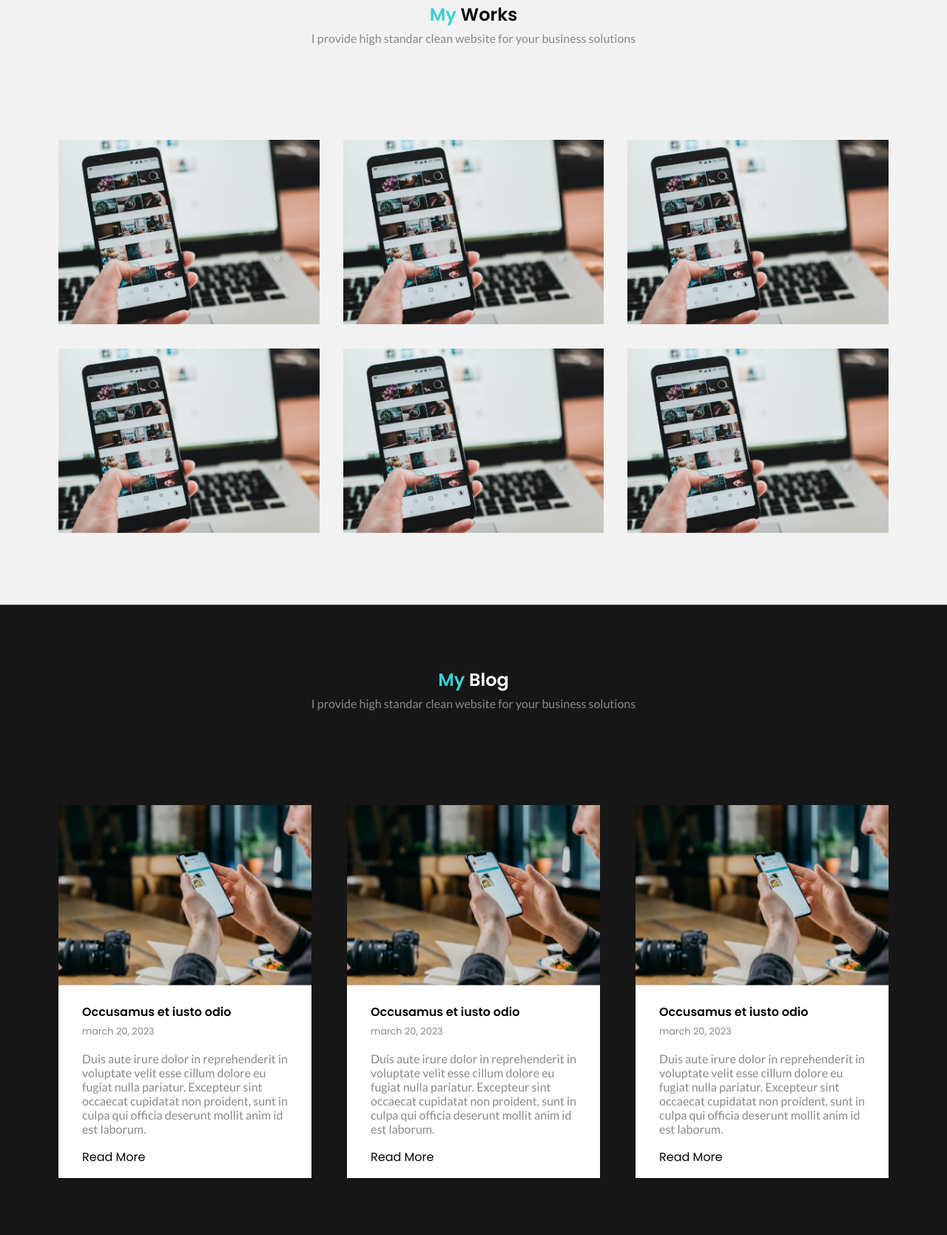
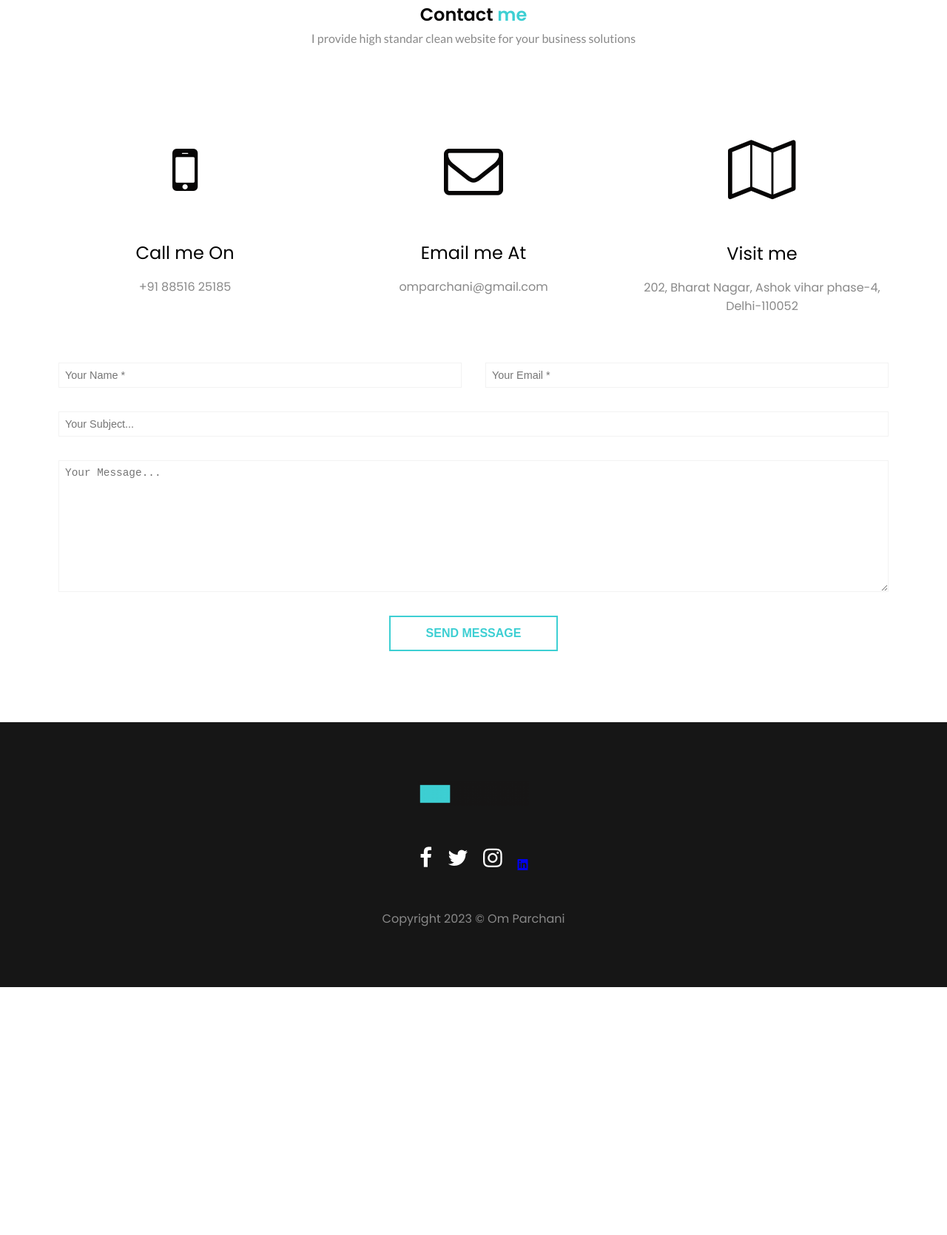
Before and after one commit to omparchani/portfolio, a plain HTML site: page index.html in a window 1280 px wide. Shown: the part 3791-5460 px from the top of the page at 74% size. After the commit the page ends 5125 px from the top, so only its background shows below. Drawn offline with nearby package versions, Linux system fonts and the light colour scheme.

Commit message:
Update index.html

```diff
--- a/index.html
+++ b/index.html
@@ -181,118 +181,6 @@
                 <div class="slider-dots"></div>
             </div>
         </section>
-
-        <section id="work" class="work">
-            <div class="container">
-                <h1 class="section-heading"><span>My</span> Works</h1>
-                <p>I provide high standar clean website for your business solutions</p>
-
-                <div class="card-wrapper">
-                    <div class="card">
-                        <div class="overlay">
-                            <span>Category</span>
-                            <a href="#">Web development</a>
-                        </div>
-                        <img src="./images/ph-1.png" alt="">
-                    </div>
-                    <div class="card">
-                        <div class="overlay">
-                            <span>Category</span>
-                            <a href="#">Web development</a>
-                        </div>
-                        <img src="./images/ph-1.png" alt="">
-                    </div>
-                    <div class="card">
-                        <div class="overlay">
-                            <span>Category</span>
-                            <a href="#">Web development</a>
-                        </div>
-                        <img src="./images/ph-1.png" alt="">
-                    </div>
-                    <div class="card">
-                        <div class="overlay">
-                            <span>Category</span>
-                            <a href="#">Web development</a>
-                        </div>
-                        <img src="./images/ph-1.png" alt="">
-                    </div>
-                    <div class="card">
-                        <div class="overlay">
-                            <span>Category</span>
-                            <a href="#">Web development</a>
-                        </div>
-                        <img src="./images/ph-1.png" alt="">
-                    </div>
-                    <div class="card">
-                        <div class="overlay">
-                            <span>Category</span>
-                            <a href="#">Web development</a>
-                        </div>
-                        <img src="./images/ph-1.png" alt="">
-                    </div>
-                </div>
-            </div>
-        </section>
-        <section id="blog" class="blog">
-            <div class="container">
-                <h1 class="section-heading"><span>My</span> Blog</h1>
-                <p>I provide high standar clean website for your business solutions</p>
-
-                <div class="card-wrapper">
-                    <div class="card">
-                        <div class="img-wrapper">
-                            <img src="./images/article-ph-1.png" alt="">
-                        </div>
-                        <div class="card-content">
-                            <a href="#">
-                                <h1>Occusamus et iusto odio</h1>
-                            </a>
-                            <span>march 20, 2023</span>
-                            <p>Duis aute irure dolor in reprehenderit in voluptate velit esse cillum dolore eu fugiat
-                                nulla
-                                pariatur. Excepteur sint occaecat cupidatat non proident, sunt in culpa qui officia
-                                deserunt
-                                mollit anim id est laborum.</p>
-                            <a href="#">Read More</a>
-                        </div>
-                    </div>
-                    <div class="card">
-                        <div class="img-wrapper">
-                            <img src="./images/article-ph-1.png" alt="">
-                        </div>
-                        <div class="card-content">
-                            <a href="#">
-                                <h1>Occusamus et iusto odio</h1>
-                            </a>
-                            <span>march 20, 2023</span>
-                            <p>Duis aute irure dolor in reprehenderit in voluptate velit esse cillum dolore eu fugiat
-                                nulla
-                                pariatur. Excepteur sint occaecat cupidatat non proident, sunt in culpa qui officia
-                                deserunt
-                                mollit anim id est laborum.</p>
-                            <a href="#">Read More</a>
-                        </div>
-                    </div>
-                    <div class="card">
-                        <div class="img-wrapper">
-                            <img src="./images/article-ph-1.png" alt="">
-                        </div>
-                        <div class="card-content">
-                            <a href="#">
-                                <h1>Occusamus et iusto odio</h1>
-                            </a>
-                            <span>march 20, 2023</span>
-                            <p>Duis aute irure dolor in reprehenderit in voluptate velit esse cillum dolore eu fugiat
-                                nulla
-                                pariatur. Excepteur sint occaecat cupidatat non proident, sunt in culpa qui officia
-                                deserunt
-                                mollit anim id est laborum.</p>
-                            <a href="#">Read More</a>
-                        </div>
-                    </div>
-                </div>
-            </div>
-        </section>
         <section class="contact">
             <div class="container">
                 <h1 class="section-heading">Contact <span>me</span></h1>
```
